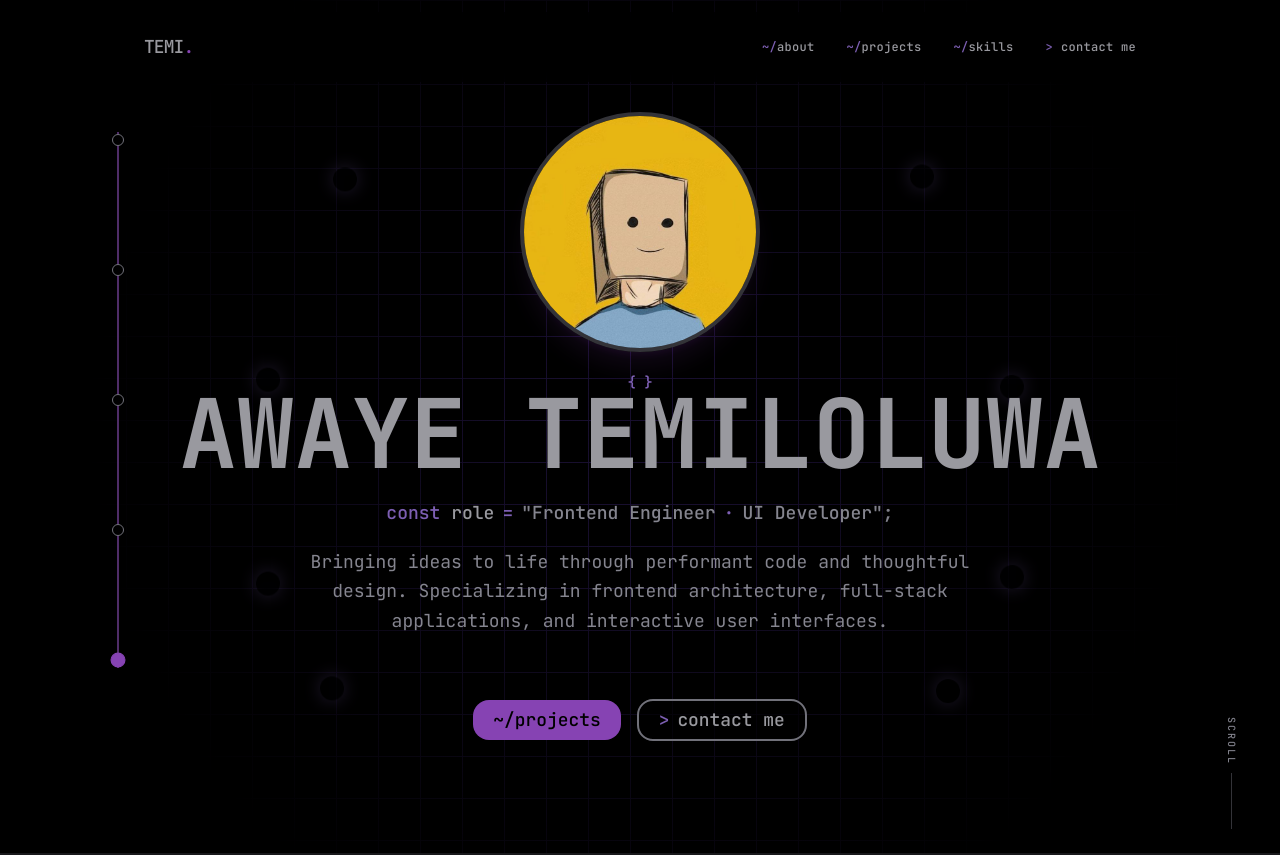
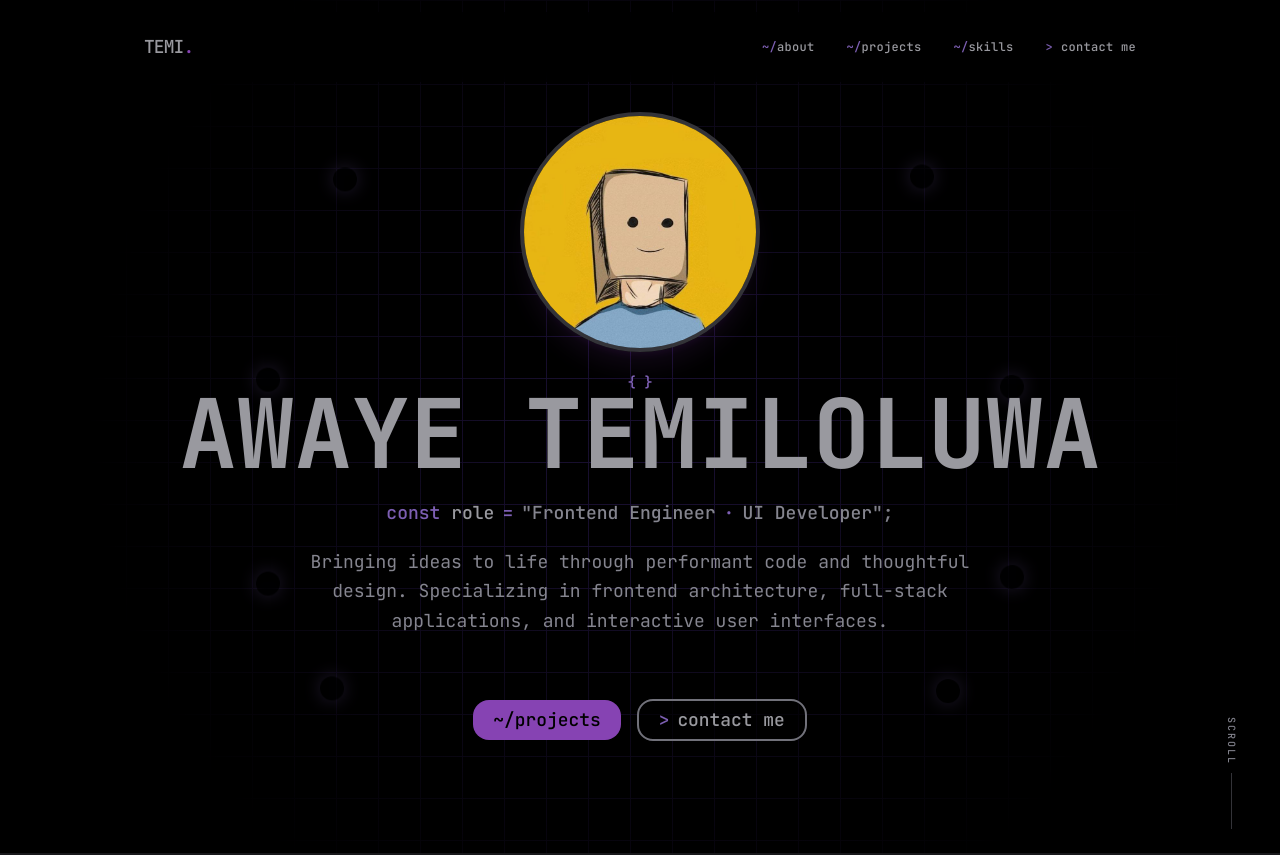
Before and after one commit to Temiawaye/Portfolio, a Next.js app: page / in a window 1280 px wide. Shown: the top 855 px of the page. Built offline with nearby package versions, Linux system fonts and the light colour scheme; some icons are missing.

Commit message:
Revert "fix(progress): show tracker on laptop screens"
This reverts commit 255c076b1feff83a94a1d9bbc93822083fc5c205.

```diff
--- a/components/sectionProgress.tsx
+++ b/components/sectionProgress.tsx
@@ -12,6 +12,7 @@ const sections = [
 
 export default function SectionProgress() {
     const [activeIndex, setActiveIndex] = useState(0)
+    const [isVisible, setIsVisible] = useState(false)
 
     useEffect(() => {
         let animationFrame = 0
@@ -25,6 +26,7 @@ export default function SectionProgress() {
             }, 0)
 
             setActiveIndex(nextActiveIndex)
+            setIsVisible(window.scrollY >= window.innerHeight * 0.6)
         }
 
         const handleScroll = () => {
@@ -55,7 +57,11 @@ export default function SectionProgress() {
         <nav
             aria-label="Page section progress"
             style={{ left: "clamp(6rem, 8vw, 8rem)" }}
-            className="fixed top-1/2 z-40 -translate-y-1/2 max-[639px]:hidden"
+            className={`fixed top-1/2 z-40 hidden -translate-y-1/2 transition-opacity duration-300 sm:block ${
+                isVisible
+                    ? "pointer-events-auto opacity-100"
+                    : "pointer-events-none opacity-0"
+            }`}
         >
             <div className="relative flex h-[min(72vh,42rem)] min-h-80 w-8 shrink-0 flex-col items-center justify-between py-2">
                 <span className="absolute inset-y-5 left-1/2 w-px -translate-x-1/2 bg-border-default" aria-hidden="true" />
```
